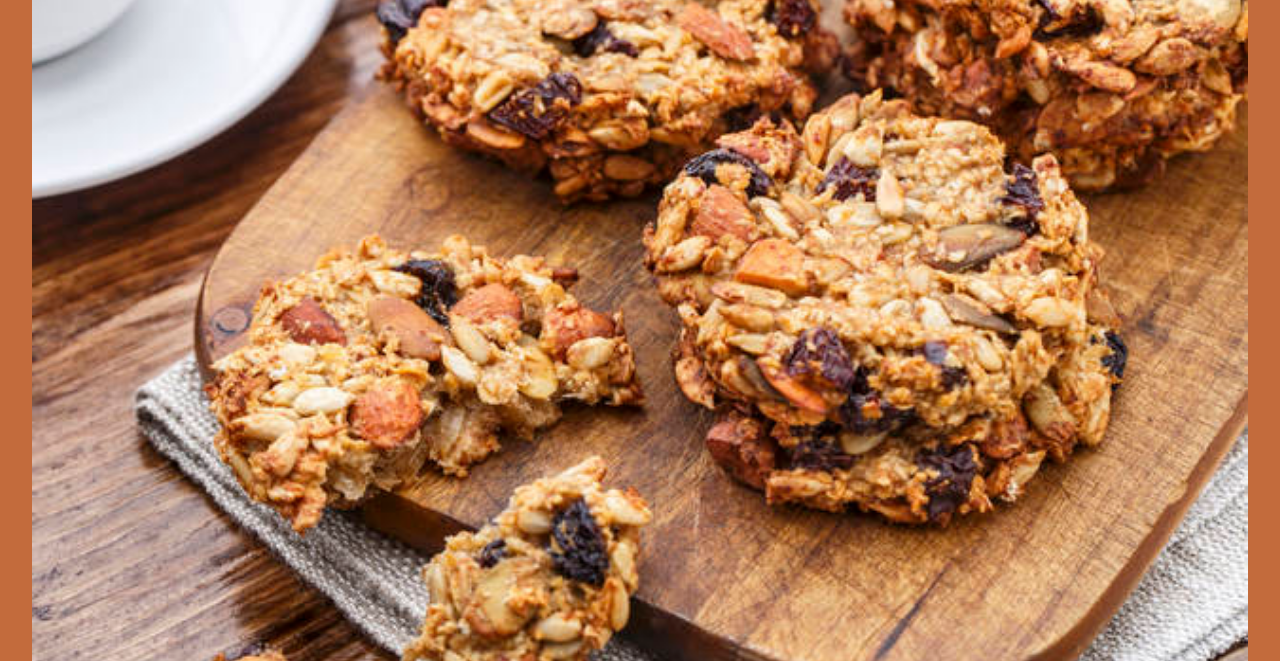
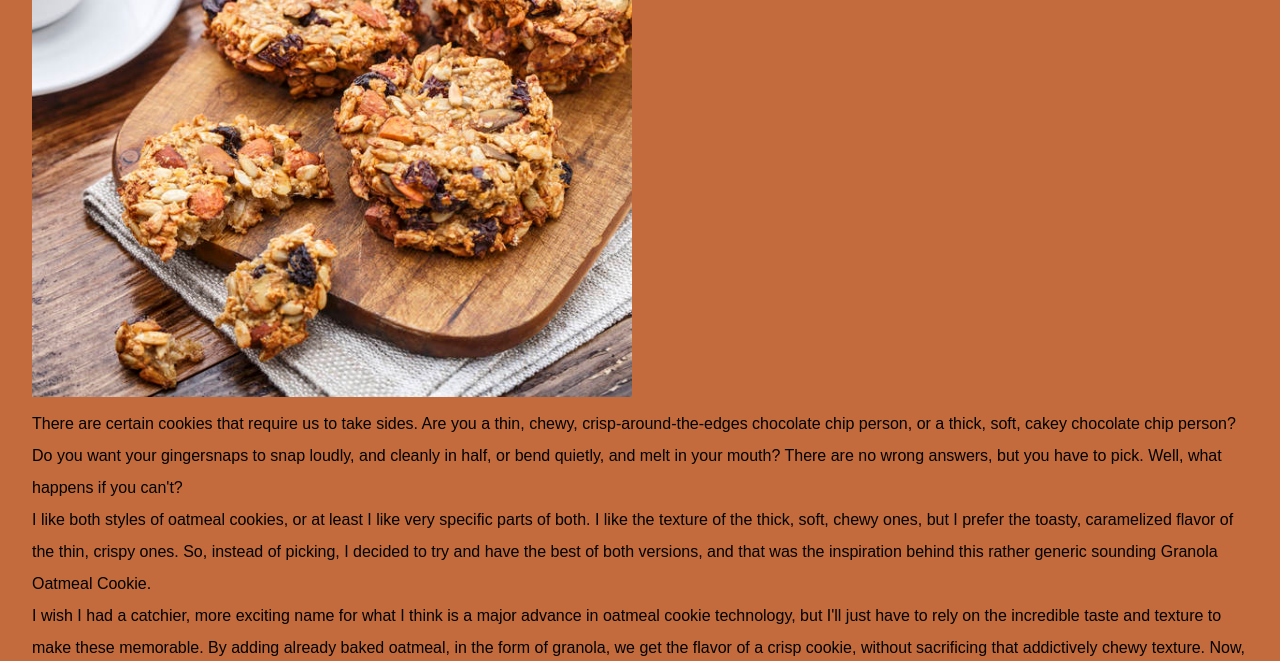
Before and after one commit to Farhan6Ishraq/odin-recipes, a plain HTML site: page recipes/cookie.html in a window 1280 px wide. Shown: the part 139-800 px from the top of the page. Drawn offline with Linux system fonts and the light colour scheme.

Commit message:
adjusted image sizes in the pages sites

```diff
--- a/recipes/brownie.css
+++ b/recipes/brownie.css
@@ -17,7 +17,7 @@ body {
 
 img {
     max-width: 100%;
-    width: 100%;
+    width: 600px;
 }
 
 h1 {
--- a/recipes/cookie.css
+++ b/recipes/cookie.css
@@ -17,8 +17,7 @@ body {
 
 img {
     max-width: 100%;
-    width: 100%;
-    height: auto;
+    width: 600px;
 }
 
 h1 {
--- a/recipes/lasagna.css
+++ b/recipes/lasagna.css
@@ -14,7 +14,7 @@ body {
 
 img {
     max-width: 100%;
-    width: 500px;
+    width: 600px;
 }
 
 h1 {
```
